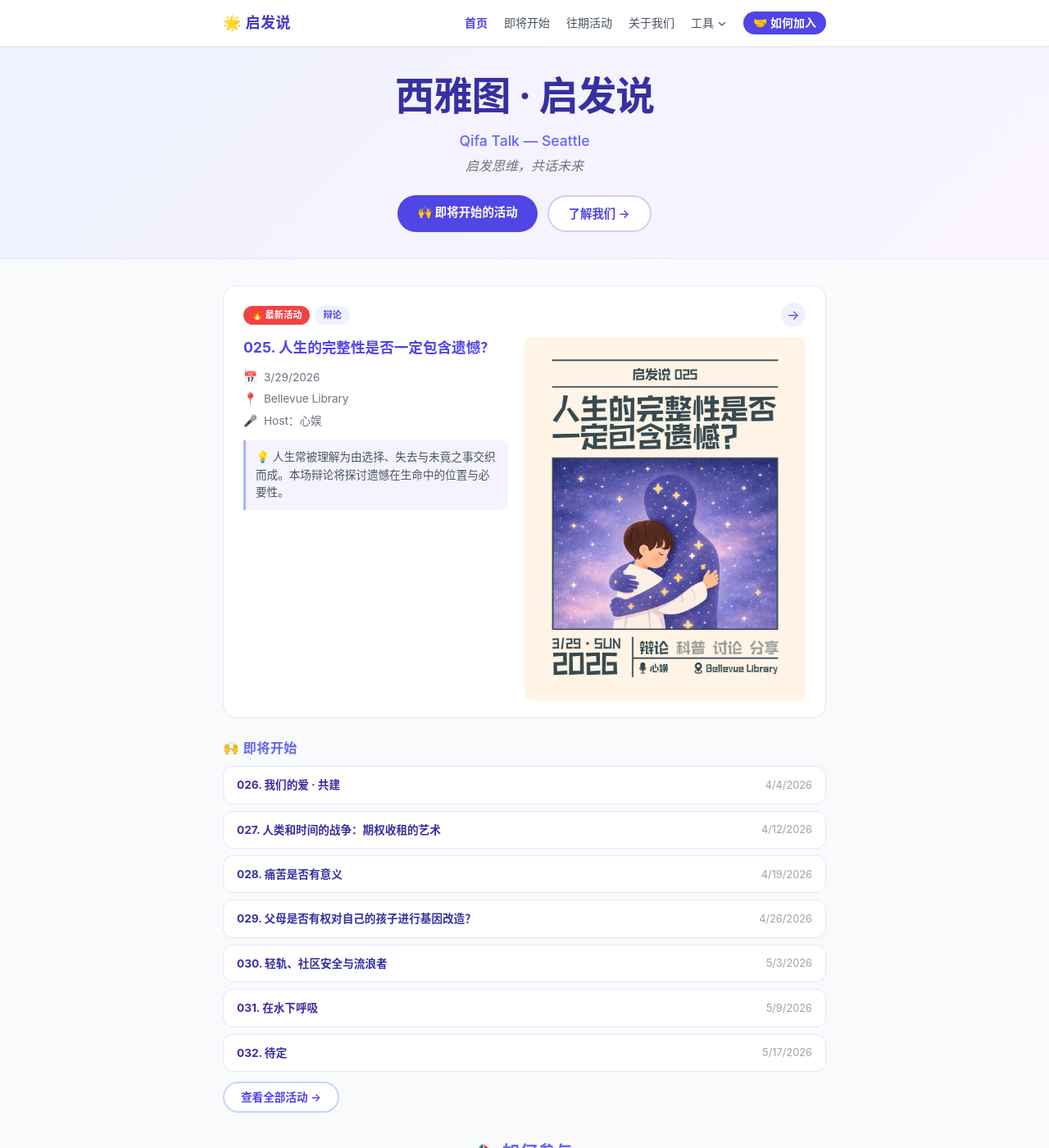
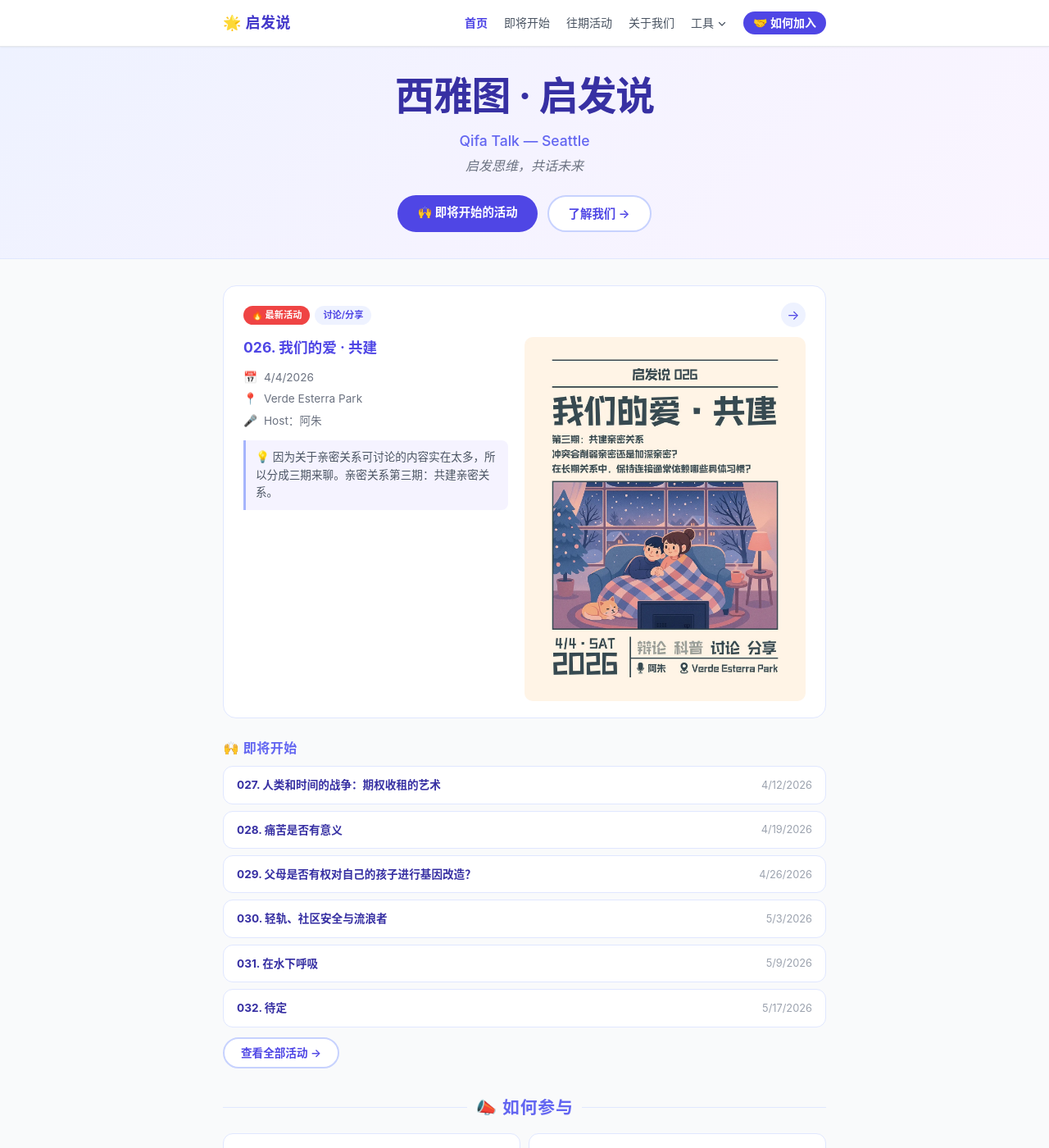
Before and after one commit to moments8890/qifa-talk, a Jekyll site: the page built from index.md, in a window 1280 px wide and 1400 px high. Shown: the whole window at 82% size. Built offline with Jekyll 4.4.1, drawn with Linux system fonts in a browser that asks for light colours; nearby versions of some CDN libraries.

Commit message:
auto: archive past events [skip ci]

```diff
--- a/qifa-talk/upcoming/025.md
+++ b/qifa-talk/past/025.md
@@ -1,7 +1,7 @@
 ---
 layout: default
 title: "025. 人生的完整性是否一定包含遗憾？"
-parent: 即将开始
+parent: 往期活动
 grand_parent: 启发说
 nav_order: 25
 event_date: "3/29/2026"
```
